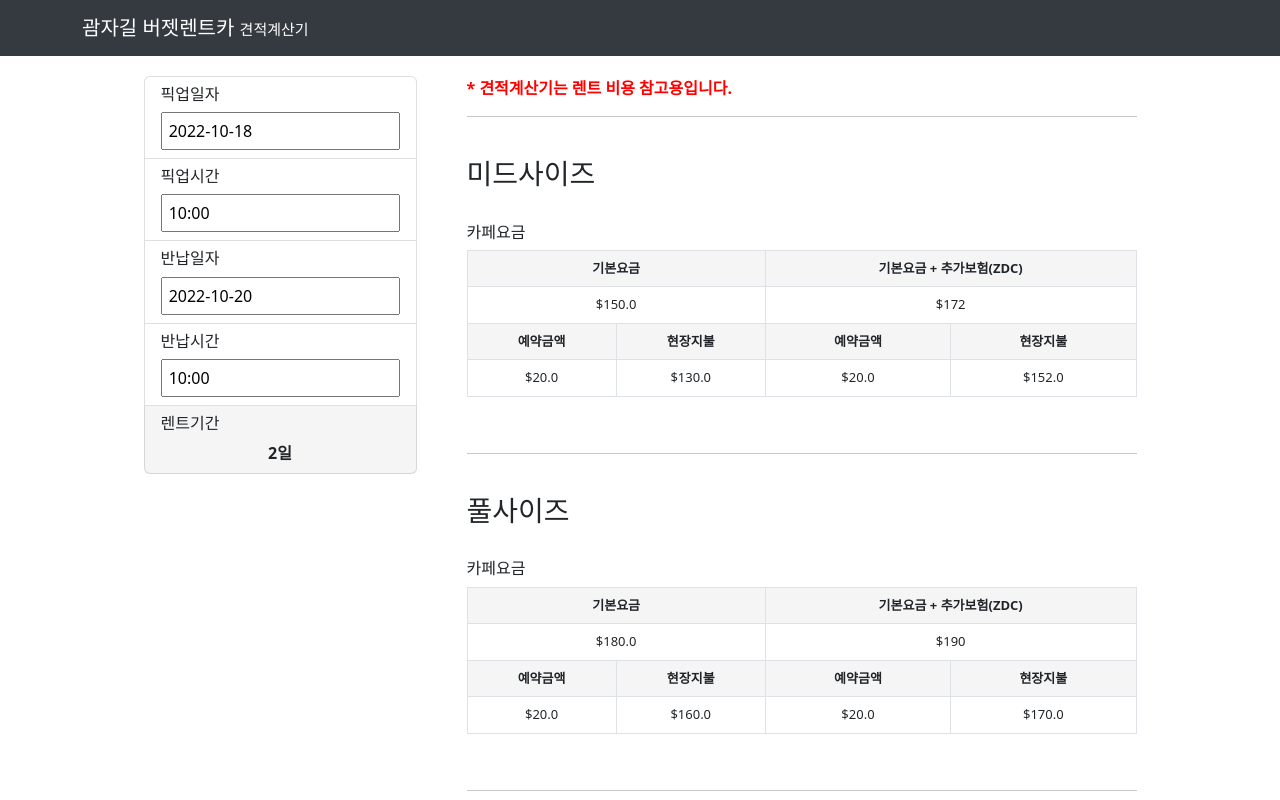
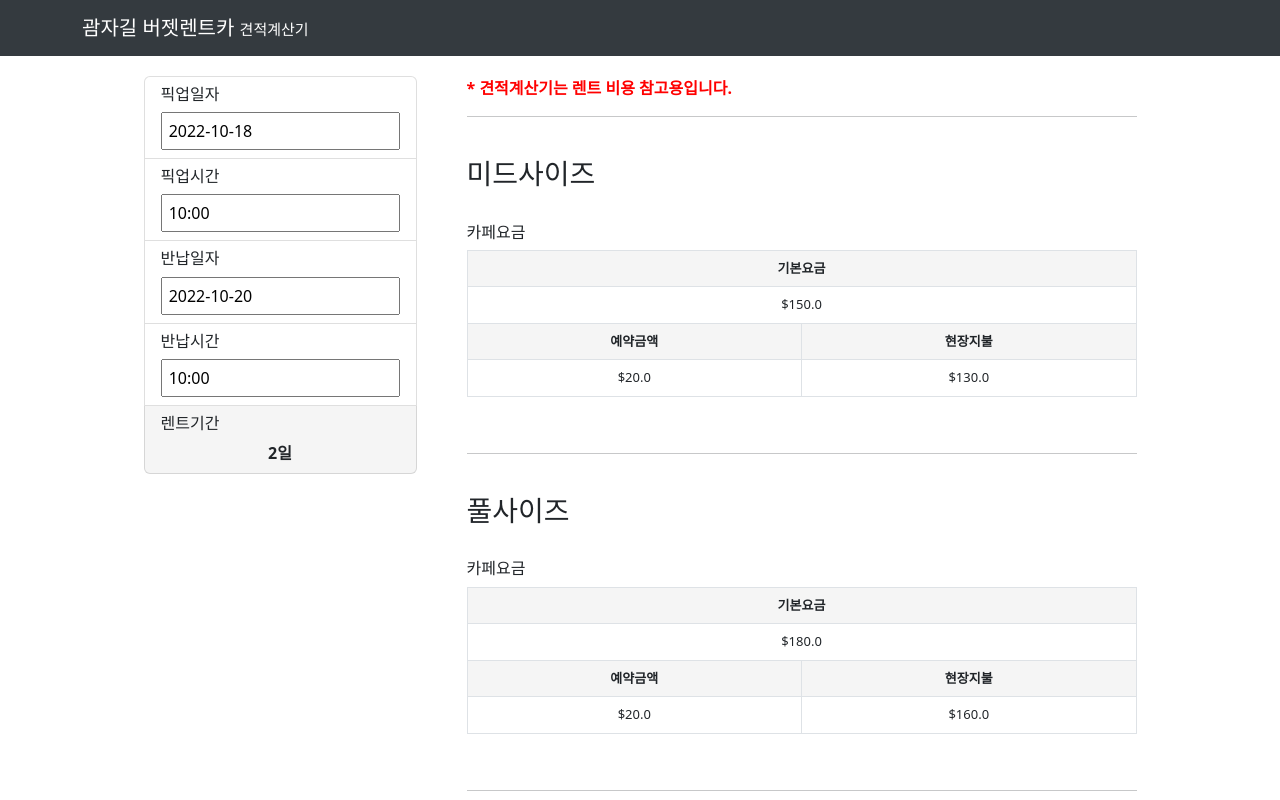
Before and after one commit to onmay16/carrental, a React (Create React App) app in the folder carrental/: page / in a window 1280 px wide. Shown: the top 800 px of the page. Built offline with nearby package versions, Linux system fonts and the light colour scheme.

Commit message:
update price table

```diff
--- a/carrental/src/PriceTable.js
+++ b/carrental/src/PriceTable.js
@@ -15,30 +15,28 @@ function PriceTable(props) {
         <thead>
           <tr style={{ backgroundColor: '#F5F5F5' }}>
             <th colSpan={2}>기본요금</th>
-            <th colSpan={2}>기본요금 + 추가보험(ZDC)</th>
           </tr>
         </thead>
         <tbody>
           <tr>
-            <td colSpan={2}>${props.hours > 0 ? (props.reservePrice*props.days+props.onSitePay*(props.days+1)).toFixed(1):(props.reservePrice*props.days+props.onSitePay*props.days).toFixed(1)}</td>
-            <td colSpan={2}>${props.hours > 0 ? ((props.reservePrice+props.onSitePayInsurance)*(props.days+1)):((props.reservePrice+props.onSitePayInsurance)*(props.days))}</td>
+            <td colSpan={2}>
+              ${props.hours > 0 ?
+              ((props.reservePrice+props.onSitePay)*(props.days+1)).toFixed(1):
+              ((props.reservePrice+props.onSitePay)*props.days).toFixed(1)}
+            </td>
           </tr>
         </tbody>
         <thead>
           <tr style={{ backgroundColor: '#F5F5F5' }}>
             <th>예약금액</th>
             <th>현장지불</th>
-            <th>예약금액</th>
-            <th>현장지불</th>
           </tr>
         </thead>
         <tbody>
-          <tr>
-            <td id='price1'>${props.hours > 0 ? (props.reservePrice*(props.days+1)).toFixed(1):(props.reservePrice*props.days).toFixed(1)}</td>
-            <td id='price2'>${props.hours > 0 ? (props.onSitePay*(props.days+1)).toFixed(1):(props.onSitePay*(props.days)).toFixed(1)}</td>
-            <td id='insurance-price1'>${props.hours > 0 ? (props.reservePrice*(props.days+1)).toFixed(1):(props.reservePrice*props.days).toFixed(1)}</td>
-            <td id='insurance-price2'>${props.hours > 0 ? (props.onSitePayInsurance*(props.days+1)).toFixed(1):(props.onSitePayInsurance*(props.days)).toFixed(1)}</td>
-          </tr>
+            <tr>
+              <td id='price1'>${props.hours > 0 ? (props.reservePrice * (props.days + 1)).toFixed(1) : (props.reservePrice * props.days).toFixed(1)}</td>
+              <td id='price2'>${props.hours > 0 ? (props.onSitePay * (props.days + 1)).toFixed(1) : (props.onSitePay * (props.days)).toFixed(1)}</td>
+            </tr>
         </tbody>
       </Table>
       <br />
```
